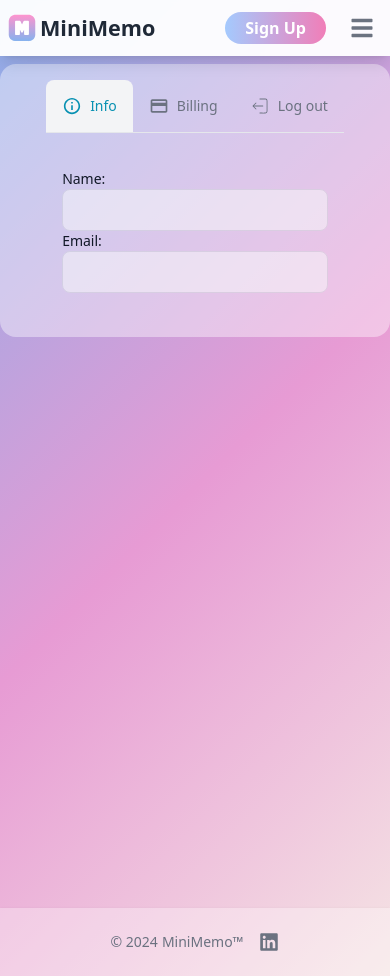
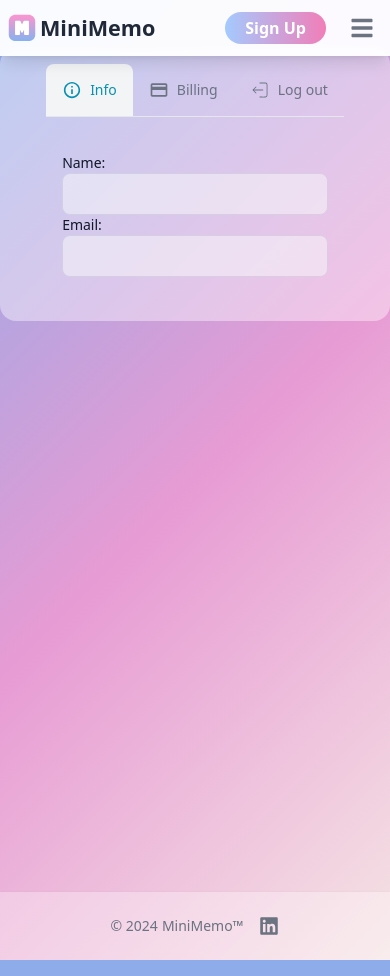
Before and after one commit to dmitrii-cernev/quickflick-fe, a React (Vite) app: page /cabinet in a window 390 px wide. Built offline with nearby package versions, Linux system fonts and the light colour scheme; no server answers; what tailwindcss-animated would draw is missing.

Commit message:
fix styles

```diff
--- a/src/App.jsx
+++ b/src/App.jsx
@@ -21,7 +21,7 @@ export default function App() {
         dark: "bg-white-500 font-gray-100",
     }
     return (
-        <main className="text-center pt-16 sm:pt-20">
+        <main className="text-center pt-12 sm:pt-20">
             <Header/>
             <ToastContainer limit={3}
                             toastClassName={({type}) => contextClass[type || "default"] + " rounded-2xl m-2 p-2 text-gray-800 border-solid border-black relative flex p-1 min-h-10 justify-between overflow-hidden cursor-pointer"}/>
--- a/src/components/Hero.jsx
+++ b/src/components/Hero.jsx
@@ -171,8 +171,8 @@ export default function Hero() {
 
     return (
         <div
-            className={"scale-75 xs:scale-100 text-left p-8 min-h-screen sm:flex items-center justify-center"}>
-            <div className={"max-w-screen-lg flex flex-col items-center justify-center"}>
+            className={"scale-75 xs:scale-100 text-left p-8 min-h-screen flex items-center justify-center w-full"}>
+            <div className={"flex flex-col items-center justify-center"}>
                 <h1 className={"animate-fade-down animate-duration-700 flex flex-wrap text-5xl font-semibold text-white gap-x-4"}>Summarize
                     short videos from <b
                         className="min-w-[250px] md:min-w-[280px]">{supportedServices.word}</b>
--- a/src/components/InputForm.jsx
+++ b/src/components/InputForm.jsx
@@ -2,7 +2,7 @@ import * as PropTypes from "prop-types";
 
 export default function InputForm(props) {
 
-    return <form className={"animate-fade-up animate-duration-700 flex mt-4 w-full md:w-90"}>
+    return <form className={"animate-fade-up animate-duration-700 flex mt-4 sm:w-full"}>
         <input
             className={"flex-1 py-4 px-4 border border-gray-300 rounded-l-full focus:outline-none focus:border-blue-500 "}
             type={"text"}
```
